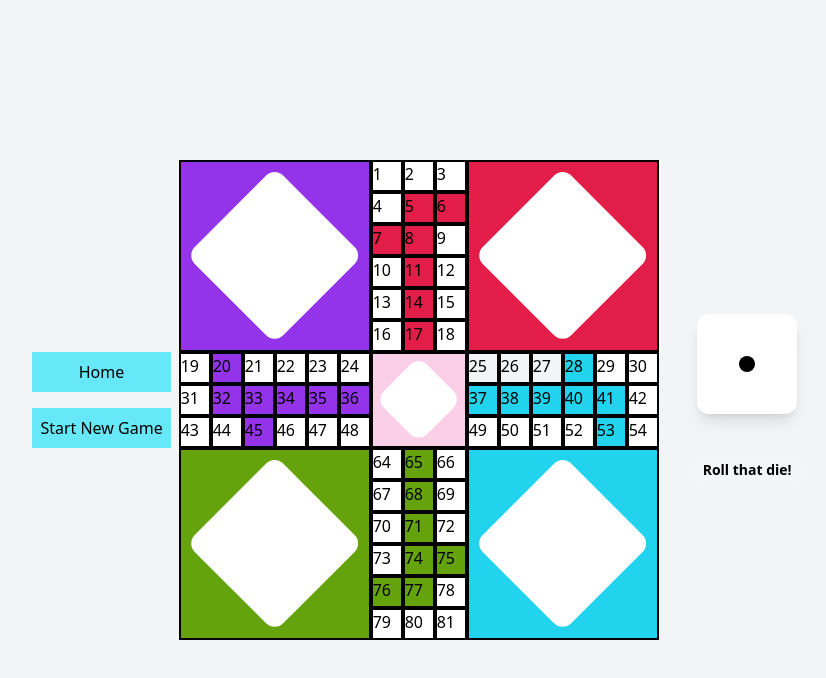
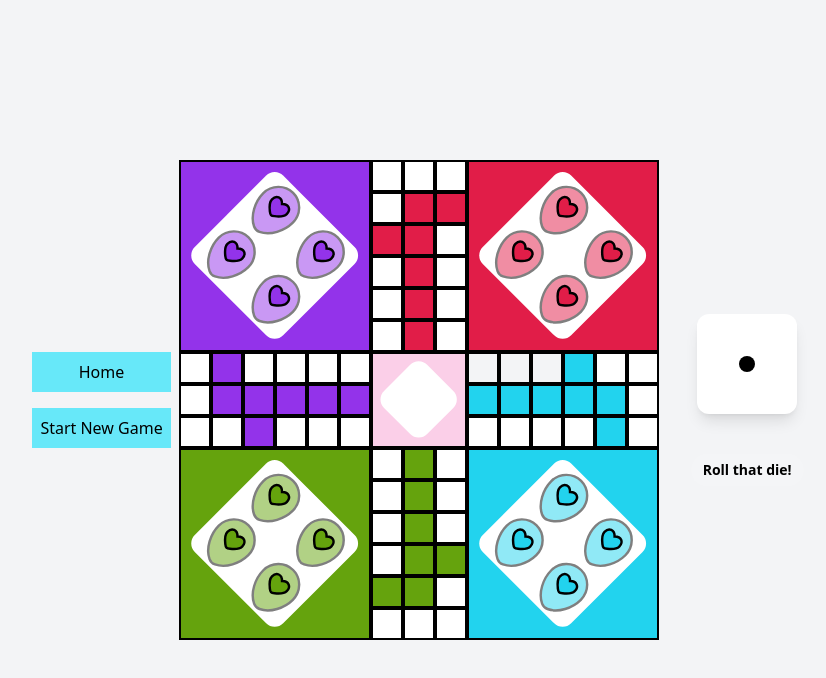
Before and after one commit to gauravloj/ludo-webapp, a React (Create React App) app: page / in a window 1280 px wide. Both pictures are taken after a click on the button 237 px from the left and 226 px from the top of the page. Shown: the top 678 px of the page, without its empty margins (210-1036 px from the left). Built offline with nearby package versions, Linux system fonts and the light colour scheme; the HTML template or start-up script is replaced by a standard one.

Commit message:
Add Player piece component
1. Design and setup player's piece to look good on white
as well as colored boxes.
2. Set default place for play pieces inside home box whenever
   a new game is started

Co-authored-by: Apoorva Ranade <56822679+apoorvaran@users.noreply.github.com>

```diff
--- a/package.json
+++ b/package.json
@@ -10,8 +10,7 @@
     "eslint": "^9.7.0",
     "react": "^18.3.1",
     "react-dom": "^18.3.1",
-    "react-scripts": "5.0.1",
-    "web-vitals": "^2.1.4"
+    "react-scripts": "5.0.1"
   },
   "scripts": {
     "start": "react-scripts start",
--- a/src/components/GameBoard.js
+++ b/src/components/GameBoard.js
@@ -15,6 +15,8 @@ export function GameBoard({ startGameHandler }) {
     top_left: COLOR_SEQUENCE[(player_color_index + 3) % 4],
     common: COLORS.white,
   };
+
+  const default_color = undefined;
 
   return (
     <>
@@ -37,14 +39,26 @@ export function GameBoard({ startGameHandler }) {
         </div>
         <div class="grid grid-cols-15 gap-0">
           <div className="col-span-6 row-span-6">
-            <HomeBox color={corner_color_map.top_left} />
+            <HomeBox color={corner_color_map.top_left} homePieces={4} />
           </div>
 
-          <MoveBox color={corner_color_map[CORNER_INDICES[1]]} idx={1} />
-          <MoveBox color={corner_color_map[CORNER_INDICES[2]]} idx={2} />
-          <MoveBox color={corner_color_map[CORNER_INDICES[3]]} idx={3} />
+          <MoveBox
+            color={corner_color_map[CORNER_INDICES[1]]}
+            idx={1}
+            pieceColor={default_color}
+          />
+          <MoveBox
+            color={corner_color_map[CORNER_INDICES[2]]}
+            idx={2}
+            pieceColor={default_color}
+          />
+          <MoveBox
+            color={corner_color_map[CORNER_INDICES[3]]}
+            idx={3}
+            pieceColor={default_color}
+          />
           <div className="col-span-6 row-span-6">
-            <HomeBox color={corner_color_map.top_right} />
+            <HomeBox color={corner_color_map.top_right} homePieces={4} />
           </div>
 
           {Array(21)
@@ -54,6 +68,7 @@ export function GameBoard({ startGameHandler }) {
                 <MoveBox
                   color={corner_color_map[CORNER_INDICES[i + 4]]}
                   idx={i + 4}
+                  pieceColor={default_color}
                 />
               );
             })}
@@ -67,18 +82,31 @@ export function GameBoard({ startGameHandler }) {
                 <MoveBox
                   color={corner_color_map[CORNER_INDICES[i + 25]]}
                   idx={i + 25}
+                  pieceColor={default_color}
                 />
               );
             })}
 
           <div className="col-span-6 row-span-6">
-            <HomeBox color={corner_color_map.bottom_left} />
+            <HomeBox color={corner_color_map.bottom_left} homePieces={4} />
           </div>
-          <MoveBox color={corner_color_map[CORNER_INDICES[64]]} idx={64} />
-          <MoveBox color={corner_color_map[CORNER_INDICES[65]]} idx={65} />
-          <MoveBox color={corner_color_map[CORNER_INDICES[66]]} idx={66} />
+          <MoveBox
+            color={corner_color_map[CORNER_INDICES[64]]}
+            idx={64}
+            pieceColor={default_color}
+          />
+          <MoveBox
+            color={corner_color_map[CORNER_INDICES[65]]}
+            idx={65}
+            pieceColor={default_color}
+          />
+          <MoveBox
+            color={corner_color_map[CORNER_INDICES[66]]}
+            idx={66}
+            pieceColor={default_color}
+          />
           <div className="col-span-6 row-span-6">
-            <HomeBox color={corner_color_map.bottom_right} />
+            <HomeBox color={corner_color_map.bottom_right} homePieces={4} />
           </div>
 
           {Array(15)
@@ -88,6 +116,7 @@ export function GameBoard({ startGameHandler }) {
                 <MoveBox
                   color={corner_color_map[CORNER_INDICES[i + 67]]}
                   idx={i + 67}
+                  pieceColor={default_color}
                 />
               );
             })}
--- a/src/components/HomeBox.js
+++ b/src/components/HomeBox.js
@@ -1,9 +1,28 @@
-export function HomeBox({ color }) {
+import { COLORS, COLORS_HEX } from "../constants";
+import { PlayerPiece } from "./PlayerPiece";
+
+function PieceHome({ color }) {
+  return <button className={`rounded-full ${color} h-1/2 w-1/2`}></button>;
+}
+
+export function HomeBox({ color, homePieces }) {
+  let blankHome = 4 - homePieces;
   return (
     <div
       className={`w-full h-full border-solid border-2 border-black ${color} flex justify-center items-center`}
     >
-      <div className="m-2 rotate-45 w-4/6 h-4/6 bg-white rounded-xl"></div>
+      <div className="m-2 rotate-45 w-4/6 h-4/6 bg-white rounded-xl grid grid-cols-2 grid-rows-2 place-items-center">
+        {Array(homePieces)
+          .fill(0)
+          .map((_, i) => (
+            <PlayerPiece color={COLORS_HEX[color]} boxColor={COLORS.white} />
+          ))}
+        {Array(blankHome)
+          .fill(0)
+          .map((_, i) => (
+            <PieceHome color={color} />
+          ))}
+      </div>
     </div>
   );
 }
--- a/src/components/MoveBox.js
+++ b/src/components/MoveBox.js
@@ -1,7 +1,14 @@
-export function MoveBox({ color, idx }) {
+import { COLORS, COLORS_HEX } from "../constants";
+import { PlayerPiece } from "./PlayerPiece";
+
+export function MoveBox({ color, idx, pieceColor }) {
   return (
     <div className={`w-8 h-8 border-solid border-2 border-black ${color}`}>
-      {idx}
+      <div style={{ opacity: 100 }}>
+        {pieceColor && (
+          <PlayerPiece color={COLORS_HEX[pieceColor]} boxColor={color} />
+        )}
+      </div>
     </div>
   );
 }
--- /dev/null
+++ b/src/components/PlayerPiece.js
@@ -0,0 +1,33 @@
+import { COLORS, COLORS_HEX } from "../constants";
+
+export function PlayerPiece({ color, boxColor }) {
+  console.log("color", color);
+  console.log("boxColor", boxColor);
+
+  return (
+    <svg
+      viewBox="0 0 24 24"
+      fill="none"
+      stroke="#000000"
+      stroke-width="0.9359999999999999"
+    >
+      <g id="SVGRepo_bgCarrier" stroke-width="0"></g>
+      <g
+        id="SVGRepo_tracerCarrier"
+        stroke-linecap="round"
+        stroke-linejoin="round"
+      ></g>
+      <g id="SVGRepo_iconCarrier">
+        <path
+          opacity={COLORS_HEX[boxColor] === color ? 0.9 : 0.5}
+          d="M10.5371 21.6744C11.4657 22.1085 12.5343 22.1085 13.4629 21.6744C17.4467 19.8124 20 14.6055 20 10.1433C20 5.64588 16.4183 2 12 2C7.58172 2 4 5.64588 4 10.1433C4 14.6055 6.55332 19.8124 10.5371 21.6744Z"
+          fill={COLORS_HEX[boxColor] === color ? COLORS_HEX.white : color}
+        ></path>
+        <path
+          d="M10.7238 13.3301C9.55314 12.396 8 10.8877 8 9.46027C8 7.03407 10.2001 6.12824 12 8.00246C13.7999 6.12824 16 7.03407 16 9.46026C16 10.8877 14.4469 12.396 13.2762 13.3301C12.7165 13.7767 12.4367 14 12 14C11.5633 14 11.2835 13.7767 10.7238 13.3301Z"
+          fill={color}
+        ></path>
+      </g>
+    </svg>
+  );
+}
--- a/src/constants.js
+++ b/src/constants.js
@@ -4,6 +4,20 @@ export const COLORS = {
   rose: "bg-rose-600",
   purple: "bg-purple-600",
   white: "bg-white",
+};
+
+export const COLORS_HEX = {
+  lime: "#65A30D",
+  cyan: "#22D3EE",
+  rose: "#E11D48",
+  purple: "#9333EA",
+  white: "#FFFFFF",
+  black: "#000000",
+  "bg-lime-600": "#65A30D",
+  "bg-cyan-400": "#22D3EE",
+  "bg-rose-600": "#E11D48",
+  "bg-purple-600": "#9333EA",
+  "bg-white": "#FFFFFF",
 };
 
 export const COLOR_SEQUENCE = [
```
